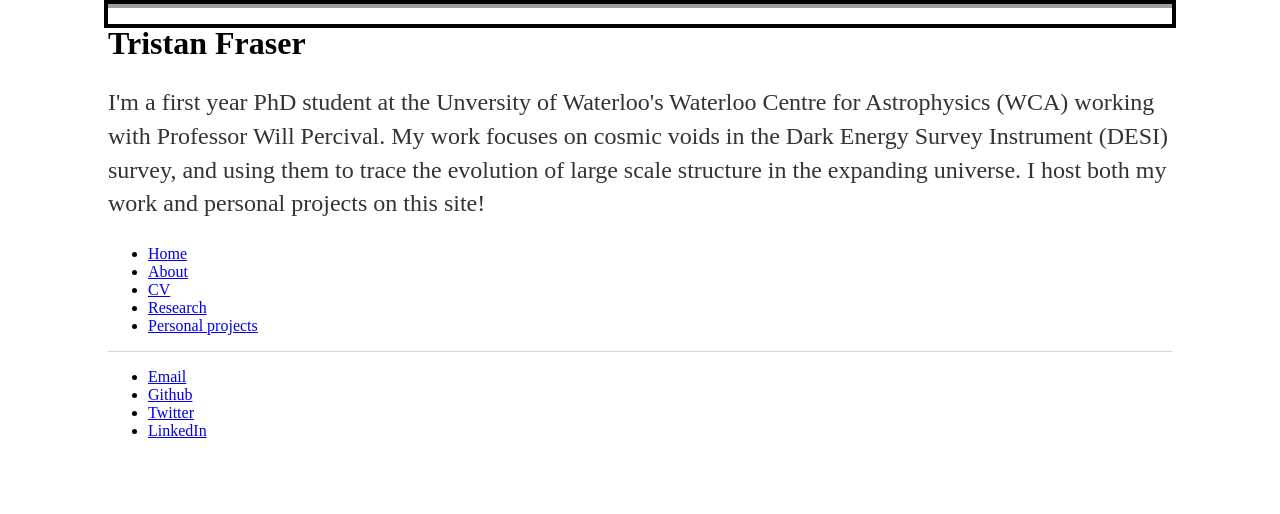
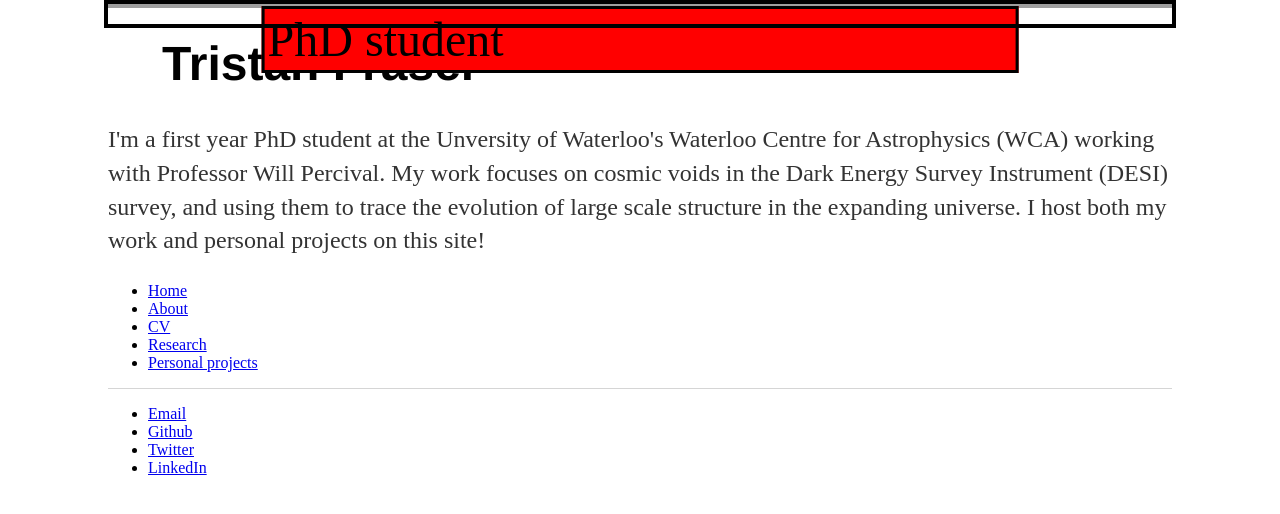
Before and after one commit to tsfraser/tsfraser.github.io, a Jekyll site: the page built from index.html, in a window 1280 px wide, cut to the strip 0-514 px from the top of the page. Built offline with Jekyll 4.4.1, drawn with Linux system fonts in a browser that asks for light colours; grey boxes are pictures that could not be loaded.

Commit message:
Revert "Update main.css"
This reverts commit cbf3b35d9630d842a7d8a6c2b011bb7b86744081.

```diff
--- a/css/main.css
+++ b/css/main.css
@@ -11,7 +11,6 @@
  z-index:-10;
 }
 
-<<<<<<< HEAD
 .headertext{
   display: inline;
   background-color: red;
@@ -26,12 +25,13 @@
   font-size: 48px;
 }
 
-=======
->>>>>>> parent of 9b8db66... Update main.css
 h1 {
     font-size: 3em;
     font-family:'Helvetica', 'Arial', 'Sans-Serif';
     background: #fff;
+    text-align: center;
+    color: black;
+    width: 40%;
 }
 
 body{
```
